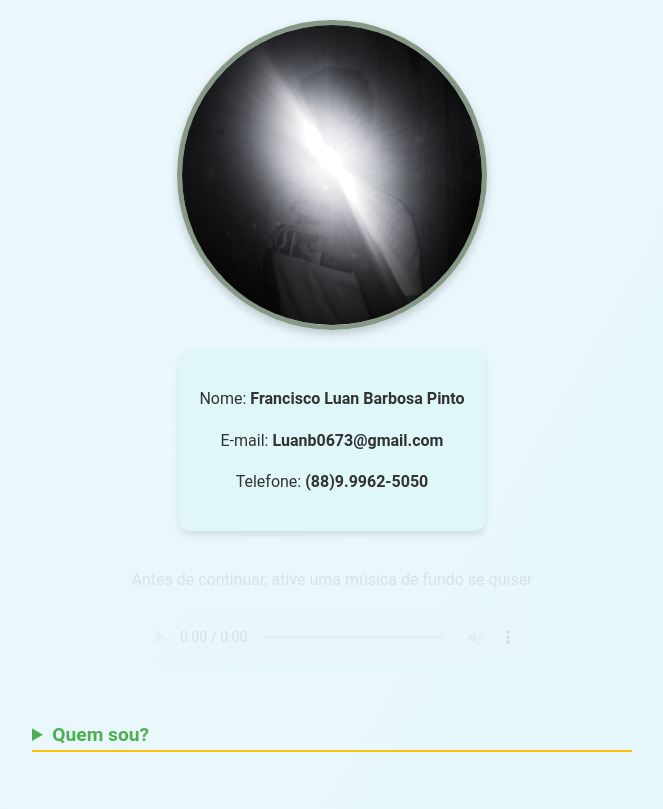
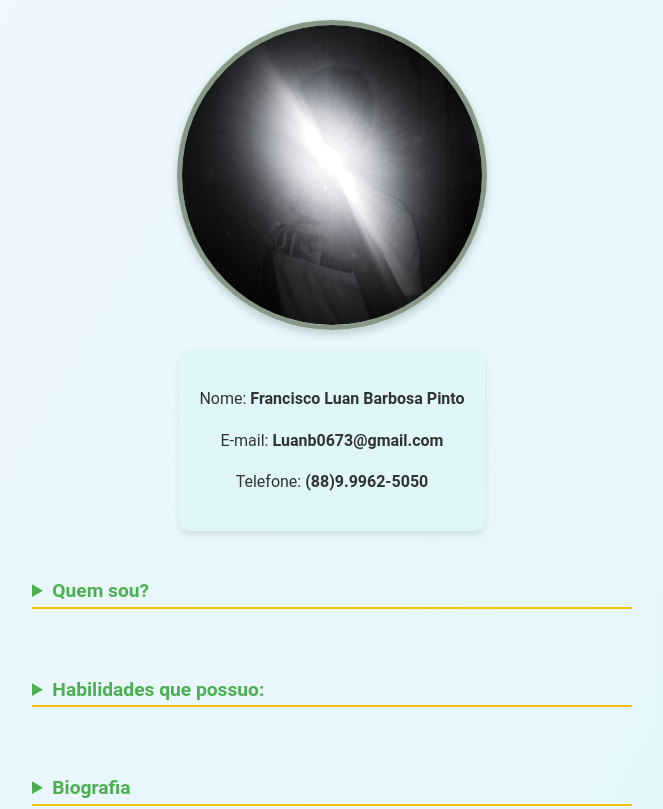
Before and after one commit to Luan094893/porfif-lio, a plain HTML site: page index.html in a window 1280 px wide. Shown: the top 809 px of the page, without its empty margins (308-971 px from the left). Drawn offline with Linux system fonts and the light colour scheme.

Commit message:
Atualização
Tirei a música de fundo

```diff
--- a/index.html
+++ b/index.html
@@ -17,14 +17,6 @@
                 <p>Nome: <strong>Francisco Luan Barbosa Pinto</strong></p>
                 <p>E-mail: <strong>Luanb0673@gmail.com</strong></p>
                 <p>Telefone: <strong>(88)9.9962-5050</strong></p>
-            </div>
-
-            <div id="música_de_fundo">
-                <p>Antes de continuar, ative uma música de fundo se quiser</p>
-                <audio loop controls id="audio">
-                    <source src="música para meu portifólio.wav" type="audio/wav">
-                    Tinha uma musiqinha de fundo aqui, mas parece que seu dispositivo não suporta a tag "<audio>"
-                </audio>
             </div>
 
         </main>
@@ -102,13 +94,6 @@
             <br>
 
             <details>
-                <summary>Conquistas</summary>
-                <p>Ainda irei colocar algumas coisas aqui</p>
-            </details>
-
-            <br>
-
-            <details>
                 <summary>Redes sociais</summary>
                     <a href="https://www.linkedin.com/in/francisco-luan-637a99304?utm_source=share&utm_campaign=share_via&utm_content=profile&utm_medium=android_app" target="_blank">
                         <img class="logos" src="LI-Logo.png" alt="LinkedIn">
--- a/portifólio.css
+++ b/portifólio.css
@@ -86,25 +86,6 @@ summary:hover {
     color: #4dfe53;
 }
 
-#música_de_fundo { /* Daqui em diante controla a múpsica de fundo*/
-    opacity: 10%;
-    transition: opacity 3s ease;
-    background-color: aliceblue;
-    align-items: center;
-    justify-content: center;
-}
-
-#música_de_fundo:hover {
-    opacity: 100%;
-}
-
-audio {
-    width: 100%;
-    background: aliceblue;
-    border: 2px solid #ddfffb;
-    border-radius: 10px;
-}
-
 .logos { /*Daqui em diante já é a logo do linkedln*/
     text-decoration: none;
     color: #333;
```
